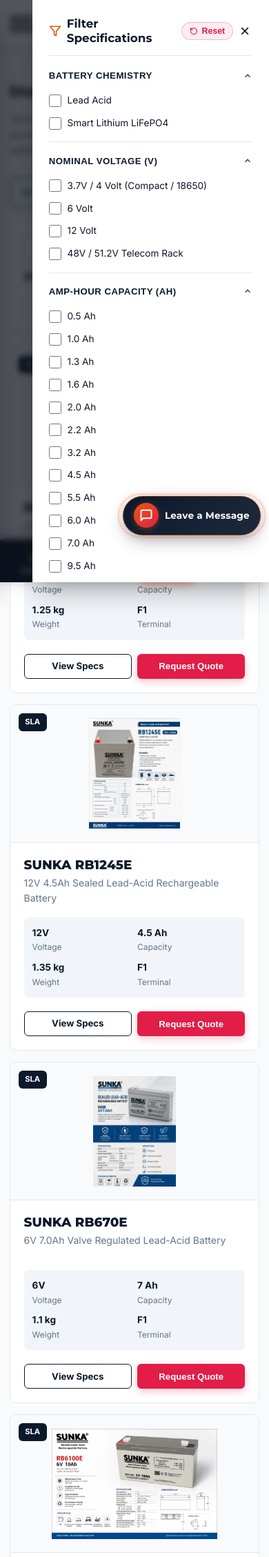
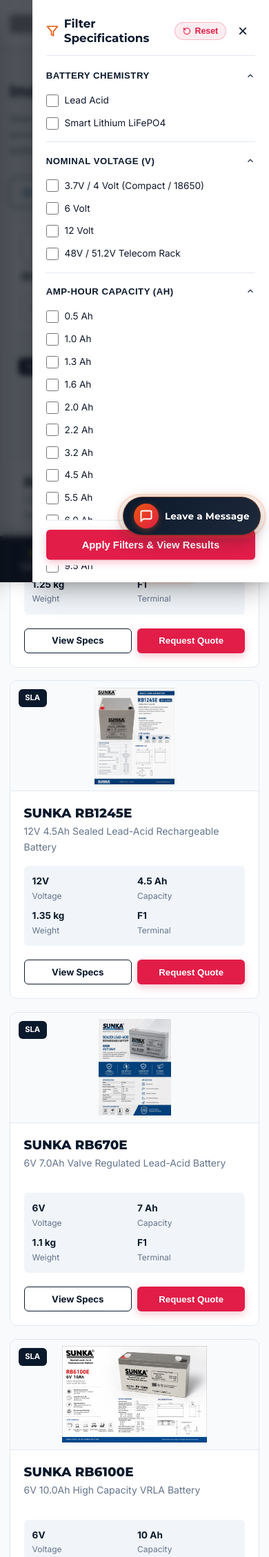
Before and after one commit to tanishq180/b2b-website-, a Flask app: page /catalog in a window 390 px wide, after a click on "Filter Specifications". Shown: the top 2257 px of the page at 69% size. Run offline with Flask 3, Linux system fonts and the light colour scheme; grey boxes are pictures that could not be loaded.

Commit message:
feat: enhance multi-device compatibility, safe area insets, and responsive UX

```diff
--- a/frontend/static/css/styles.css
+++ b/frontend/static/css/styles.css
@@ -21,8 +21,8 @@
   --color-text-muted: #64748B;
   --color-text-light: #94A3B8;
 
-  --font-heading: 'Montserrat', -apple-system, BlinkMacSystemFont, 'Segoe UI', Roboto, sans-serif;
-  --font-body: 'Inter', -apple-system, BlinkMacSystemFont, 'Segoe UI', Roboto, sans-serif;
+  --font-heading: 'Montserrat', -apple-system, BlinkMacSystemFont, 'Segoe UI', Roboto, Helvetica, Arial, sans-serif;
+  --font-body: 'Inter', -apple-system, BlinkMacSystemFont, 'Segoe UI', Roboto, Helvetica, Arial, sans-serif;
 
   --radius-sm: 6px;
   --radius-md: 10px;
@@ -37,6 +37,12 @@
   --transition-fast: all 0.15s ease-in-out;
   --transition-normal: all 0.25s ease-in-out;
   --header-height: 76px;
+
+  /* Safe Area Insets for Modern Edge-to-Edge & Notched Displays */
+  --sat: env(safe-area-inset-top, 0px);
+  --sab: env(safe-area-inset-bottom, 0px);
+  --sal: env(safe-area-inset-left, 0px);
+  --sar: env(safe-area-inset-right, 0px);
 }
 
 /* --- Base & Reset --- */
@@ -52,11 +58,13 @@
   font-size: 16px;
   scroll-behavior: smooth;
   -webkit-text-size-adjust: 100%;
+  text-size-adjust: 100%;
 }
 
 html,
 body {
   width: 100%;
+  min-height: 100%;
   overflow-x: hidden;
   position: relative;
 }
@@ -2927,17 +2987,19 @@
     transition: right 0.3s cubic-bezier(0.16, 1, 0.3, 1);
     display: flex;
     flex-direction: column;
-    padding: 1.5rem;
+    padding: 1.5rem 1.25rem;
     opacity: 1;
     visibility: visible;
     transform: none;
+    overflow-y: auto;
+    -webkit-overflow-scrolling: touch;
   }
 
   .catalog-layout.sidebar-collapsed .filter-sidebar {
     opacity: 1;
     visibility: visible;
-    width: min(88vw, 360px);
-    padding: 1.5rem;
+    width: min(88vw, 380px);
+    padding: 1.5rem 1.25rem;
     transform: none;
   }
 
@@ -2946,29 +3008,46 @@
   }
 
   .close-filter-btn {
-    display: block;
+    display: flex;
+    align-items: center;
+    justify-content: center;
+    min-width: 36px;
+    min-height: 36px;
   }
 
   .btn-collapse-sidebar {
     display: none;
   }
 
+  .filter-mobile-footer {
+    display: block;
+    position: sticky;
+    bottom: 0;
+    background-color: var(--color-bg-card);
+    padding-top: 0.85rem;
+    padding-bottom: calc(0.5rem + var(--sab));
+    border-top: 1px solid var(--color-border);
+    margin-top: auto;
+    z-index: 10;
+  }
+
   .product-grid {
     grid-template-columns: repeat(auto-fill, minmax(240px, 1fr));
+    gap: 1.25rem;
   }
 
   .pdp-grid {
     grid-template-columns: 1fr;
-    gap: 2rem;
+    gap: 2.25rem;
   }
 
   .pdp-slider-wrapper {
-    max-width: 580px;
+    max-width: 600px;
     margin: 0 auto 1rem auto;
   }
 
   .pdp-gallery-thumbs {
-    max-width: 580px;
+    max-width: 600px;
     margin: 0 auto;
   }
 
@@ -2981,25 +3060,37 @@
     grid-template-columns: repeat(2, 1fr);
     gap: 2rem;
   }
-
-  .theme-grid-options {
-    grid-template-columns: 1fr 1fr;
-  }
-}
-
-/* --- 4. Smartphones & Small Tablets (max-width: 768px) --- */
+}
+
+/* --- 5. Smartphones & Phablets (max-width: 768px) --- */
 @media (max-width: 768px) {
   body {
-    padding-bottom: calc(64px + env(safe-area-inset-bottom, 0px));
+    padding-bottom: calc(68px + var(--sab));
   }
 
   .mobile-bottom-bar {
     display: flex;
-    padding-bottom: env(safe-area-inset-bottom, 0px);
+    padding-bottom: calc(0.35rem + var(--sab));
   }
 
   .top-utility-bar {
     display: none;
+  }
+
+  /* Form Controls iOS Auto-Zoom Prevention */
+  input[type="text"],
+  input[type="email"],
+  input[type="tel"],
+  input[type="number"],
+  input[type="password"],
+  input[type="search"],
+  select,
+  textarea,
+  .form-control,
+  .rfq-form-control,
+  .mobile-search-input,
+  .finder-select {
+    font-size: 16px !important;
   }
 
   .hero-stats {
@@ -3027,50 +3119,26 @@
     gap: 2rem;
   }
 
-  .floating-theme-toggle {
-    bottom: calc(5rem + env(safe-area-inset-bottom, 0px));
-    left: 1rem;
-    padding: 0.55rem 0.9rem;
-    font-size: 0.8rem;
-  }
-
   .back-to-top-btn {
-    bottom: calc(5rem + env(safe-area-inset-bottom, 0px));
+    bottom: calc(5rem + var(--sab));
     right: 1rem;
     width: 44px;
     height: 44px;
   }
 
-  .theme-toast {
-    bottom: calc(5.5rem + env(safe-area-inset-bottom, 0px));
-    right: 1rem;
-    left: 1rem;
-    text-align: center;
-    justify-content: center;
-  }
-
   .toast-container {
-    bottom: calc(75px + env(safe-area-inset-bottom, 0px));
+    bottom: calc(75px + var(--sab));
     right: 12px;
     left: 12px;
   }
 
-  .theme-palette-sheet {
-    padding: 1.5rem 1.25rem;
-    max-height: 85vh;
-  }
-
-  .theme-grid-options {
-    grid-template-columns: 1fr;
-  }
-
   .floating-rfq-container {
-    bottom: calc(68px + env(safe-area-inset-bottom, 0px));
+    bottom: calc(68px + var(--sab));
     right: 12px;
   }
 
   .floating-rfq-trigger {
-    padding: 0.6rem 0.95rem;
+    padding: 0.55rem 0.95rem;
     gap: 0.55rem;
   }
 
@@ -3119,15 +3187,101 @@
     pointer-events: auto;
   }
 
-  .modal-card {
-    padding: 1.5rem 1.25rem;
-    max-width: 95vw;
-    max-height: 88vh;
-    overflow-y: auto;
-  }
-}
-
-/* --- 5. Small Mobile Phones (max-width: 480px) --- */
+  .product-grid {
+    grid-template-columns: repeat(auto-fill, minmax(220px, 1fr));
+    gap: 1rem;
+  }
+}
+
+/* --- 6. Mobile Phones (max-width: 580px) --- */
+@media (max-width: 580px) {
+  .hero-title {
+    font-size: clamp(1.75rem, 6.5vw, 2.25rem);
+  }
+
+  .product-grid {
+    grid-template-columns: 1fr;
+    gap: 1.15rem;
+  }
+
+  .product-card {
+    display: flex;
+    flex-direction: column;
+  }
+
+  .product-img-wrapper {
+    height: 160px;
+    padding: 1rem;
+  }
+
+  .product-img-wrapper img {
+    max-height: 140px;
+  }
+
+  .app-grid {
+    grid-template-columns: 1fr;
+    gap: 0.85rem;
+  }
+
+  .form-grid {
+    grid-template-columns: 1fr;
+    gap: 0.85rem;
+  }
+
+  .form-group.full-width {
+    grid-column: span 1;
+  }
+
+  .rfq-grid-2 {
+    grid-template-columns: 1fr;
+    gap: 0.55rem;
+  }
+
+  .catalog-toolbar {
+    flex-direction: column;
+    align-items: stretch;
+    gap: 0.85rem;
+    padding: 0.85rem 1rem;
+  }
+
+  .catalog-toolbar-left {
+    flex-direction: column;
+    align-items: stretch;
+    gap: 0.65rem;
+  }
+
+  .toggle-filter-btn {
+    width: 100%;
+    justify-content: center;
+  }
+
+  .btn-toolbar-reset {
+    width: 100%;
+    justify-content: center;
+  }
+
+  .catalog-search-box {
+    max-width: 100%;
+    width: 100%;
+  }
+
+  .pdp-cta-group {
+    flex-direction: column;
+    gap: 0.75rem;
+  }
+
+  .pdp-cta-group .btn {
+    width: 100%;
+  }
+
+  .spec-table th,
+  .spec-table td {
+    padding: 0.65rem 0.85rem;
+    font-size: 0.825rem;
+  }
+}
+
+/* --- 7. Small Mobile Phones (max-width: 480px) --- */
 @media (max-width: 480px) {
   .container {
     padding: 0 0.85rem;
@@ -3185,56 +3328,22 @@
     font-size: 0.7rem;
   }
 
-  .app-grid {
-    grid-template-columns: 1fr;
-  }
-
-  .form-grid {
-    grid-template-columns: 1fr;
-  }
-
-  .form-group.full-width {
-    grid-column: span 1;
-  }
-
-  .product-grid {
-    grid-template-columns: 1fr;
-    gap: 1rem;
-  }
-
-  .catalog-toolbar {
-    flex-direction: column;
-    align-items: stretch;
-    gap: 0.85rem;
-  }
-
-  .catalog-toolbar-left {
-    flex-direction: column;
-    align-items: stretch;
-    gap: 0.65rem;
-  }
-
-  .toggle-filter-btn {
-    width: 100%;
-    justify-content: center;
-  }
-
-  .btn-toolbar-reset {
-    width: 100%;
-    justify-content: center;
-  }
-
-  .catalog-search-box {
-    max-width: 100%;
-  }
-
   .pdp-slide {
     height: 280px;
-    padding: 1.5rem 1rem 2.5rem 1rem;
+    padding: 1.25rem 0.75rem 2.25rem 0.75rem;
   }
 
   .pdp-slide .slide-img {
-    max-height: 200px;
+    max-height: 190px;
+  }
+
+  .pdp-gallery-thumbs {
+    gap: 0.5rem;
+  }
+
+  .thumb-btn {
+    min-width: 70px;
+    height: 60px;
   }
 
   .pdp-quick-specs {
--- a/frontend/static/js/main.js
+++ b/frontend/static/js/main.js
@@ -238,6 +238,8 @@
     });
   });
 
+  const applyMobileFilterBtn = document.getElementById('apply-mobile-filter-btn');
+
   if (filterToggleBtn) {
     filterToggleBtn.addEventListener('click', openMobileFilter);
   }
@@ -247,6 +249,30 @@
   if (filterOverlay) {
     filterOverlay.addEventListener('click', closeMobileFilter);
   }
+  if (applyMobileFilterBtn) {
+    applyMobileFilterBtn.addEventListener('click', () => {
+      fetchFilteredProducts();
+      closeMobileFilter();
+    });
+  }
+
+  // Auto close mobile drawers on window resize to desktop
+  let resizeTimer;
+  window.addEventListener('resize', () => {
+    clearTimeout(resizeTimer);
+    resizeTimer = setTimeout(() => {
+      if (window.innerWidth > 992) {
+        closeMobileFilter();
+        const drawer = document.getElementById('mobile-nav-drawer');
+        const overlay = document.getElementById('mobile-nav-overlay');
+        if (drawer) drawer.classList.remove('active');
+        if (overlay) overlay.classList.remove('active');
+        const toggleBtn = document.getElementById('mobile-menu-toggle');
+        if (toggleBtn) toggleBtn.classList.remove('open');
+        document.body.style.overflow = '';
+      }
+    }, 150);
+  }, { passive: true });
 
   if (!catalogGrid) return;
 
--- a/frontend/templates/catalog.html
+++ b/frontend/templates/catalog.html
@@ -241,6 +241,13 @@
               </div>
             </div>
           </div>
+
+          <!-- Mobile Filter Drawer Sticky Footer -->
+          <div class="filter-mobile-footer" id="filter-mobile-footer">
+            <button type="button" id="apply-mobile-filter-btn" class="btn btn-accent w-100">
+              Apply Filters &amp; View Results
+            </button>
+          </div>
         </form>
       </aside>
 
--- a/frontend/templates/layout.html
+++ b/frontend/templates/layout.html
@@ -3,7 +3,11 @@
 
 <head>
   <meta charset="UTF-8">
-  <meta name="viewport" content="width=device-width, initial-scale=1.0, maximum-scale=5.0">
+  <meta name="viewport" content="width=device-width, initial-scale=1.0, maximum-scale=5.0, viewport-fit=cover">
+  <meta name="theme-color" content="#0B192C">
+  <meta name="apple-mobile-web-app-capable" content="yes">
+  <meta name="apple-mobile-web-app-status-bar-style" content="black-translucent">
+  <meta name="format-detection" content="telephone=no">
   <title>{% block title %}Sunka Industrial Energy Solutions | B2B Battery Specifications{% endblock %}</title>
   <meta name="description"
     content="{% block meta_description %}Leading manufacturer of Sealed Lead Acid and Lithium industrial batteries engineered for UPS, Solar, Telecom, and Security applications.{% endblock %}">
--- a/frontend/templates/product-detail.html
+++ b/frontend/templates/product-detail.html
@@ -187,7 +187,8 @@
     <!-- Complete Technical Specification Tables -->
     <div class="specs-table-container">
       <div class="table-header">
-        ⚡ Technical Specifications & Performance Parameters
+        <span>⚡ Technical Specifications &amp; Performance Parameters</span>
+        <span class="table-scroll-hint">↔ Scroll data</span>
       </div>
 
       <div class="spec-table-scroll-wrapper">
```
Also changed, not shown: other parts of frontend/static/css/styles.css (+195 -83 lines).
